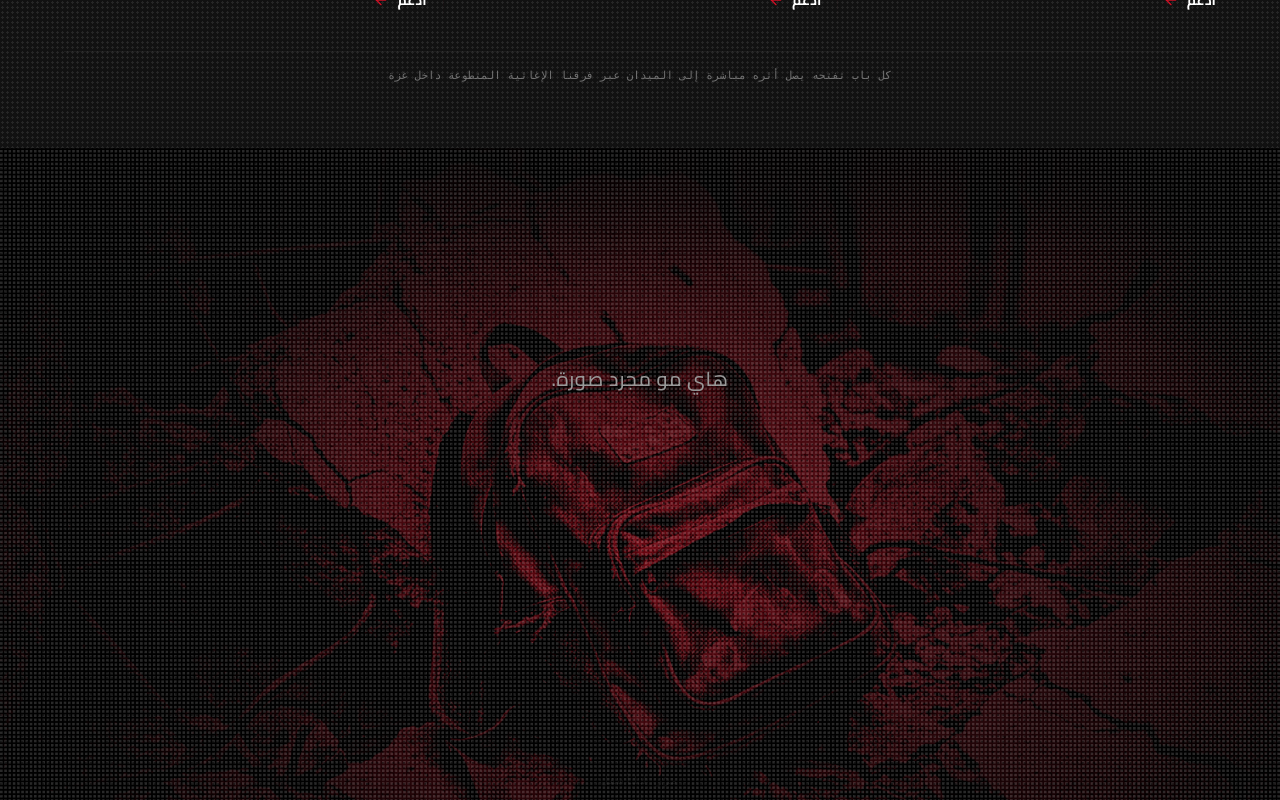
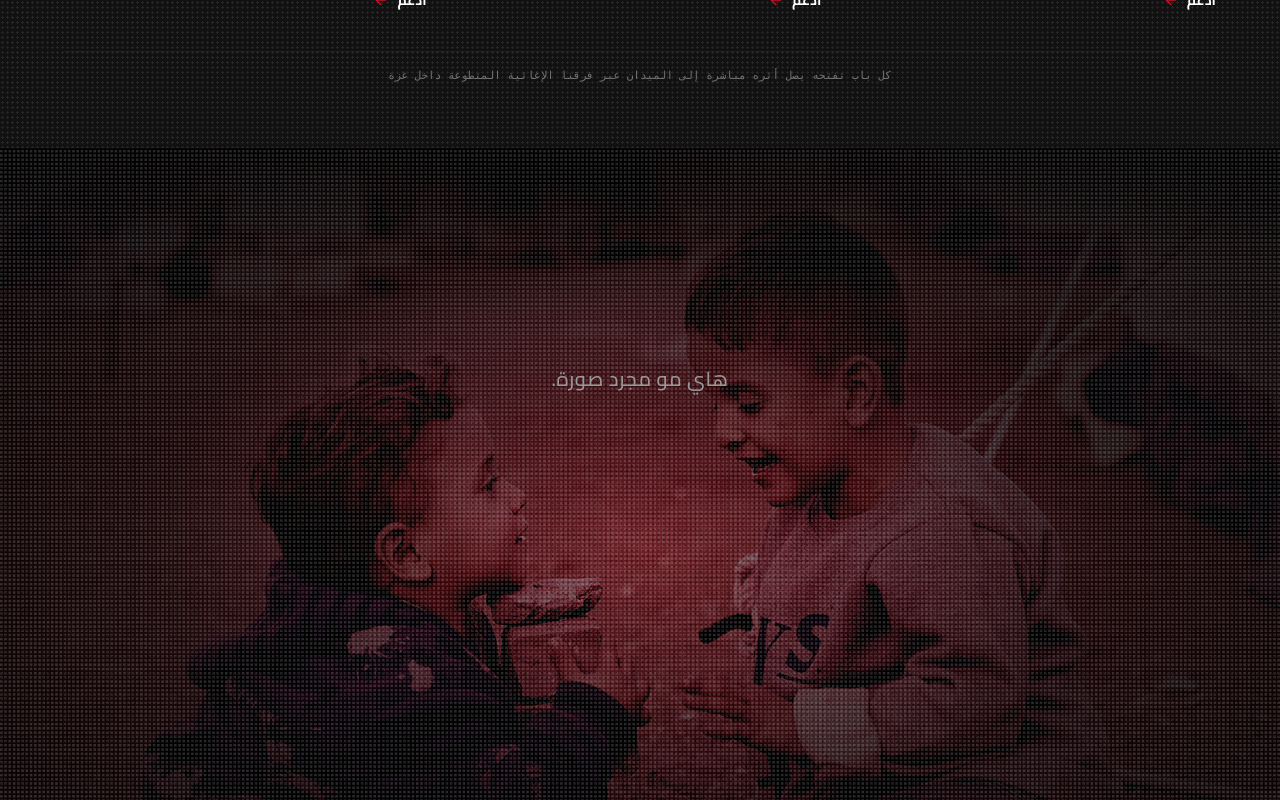
Before and after one commit to yahya759/gaza, a React (Vite) app: page / in a window 1280 px wide. Shown: the part 2760-3560 px from the top of the page. Built offline with nearby package versions, Linux system fonts and the light colour scheme; a web font is replaced by a local one.

Commit message:
استبدال صورة سكشن (لحظة ما بتنسى) بصورة الطفلين بالمخيم

```diff
--- a/src/components/CinematicMomentSection.tsx
+++ b/src/components/CinematicMomentSection.tsx
@@ -1,7 +1,7 @@
 import React, { useRef } from 'react';
 import { motion, useScroll, useTransform } from 'motion/react';
 import { ArrowUpLeft } from 'lucide-react';
-import schoolbagImg from '../assets/images/schoolbag_moment_duotone_1789192404343.jpg';
+import schoolbagImg from '../assets/images/children_playing_camp_1789220596928.jpg';
 
 interface CinematicMomentSectionProps {
   onOpenDonate: (cause: string, amount: number) => void;
@@ -66,7 +66,7 @@ export const CinematicMomentSection: React.FC<CinematicMomentSectionProps> = ({
         >
           <img
             src={schoolbagImg}
-            alt="حقيبة مدرسية لطفل غزاوي وحيدة بين الركام"
+            alt="طفلان يلعبان بين الخيام في مخيم نزوح، طفولة سُرقت منها المدرسة"
             referrerPolicy="no-referrer"
             className="w-full h-full object-cover object-center filter contrast-135 brightness-75"
           />
```
Also changed, not shown: src/assets/images/children_playing_camp_1789220596928.jpg (added).
